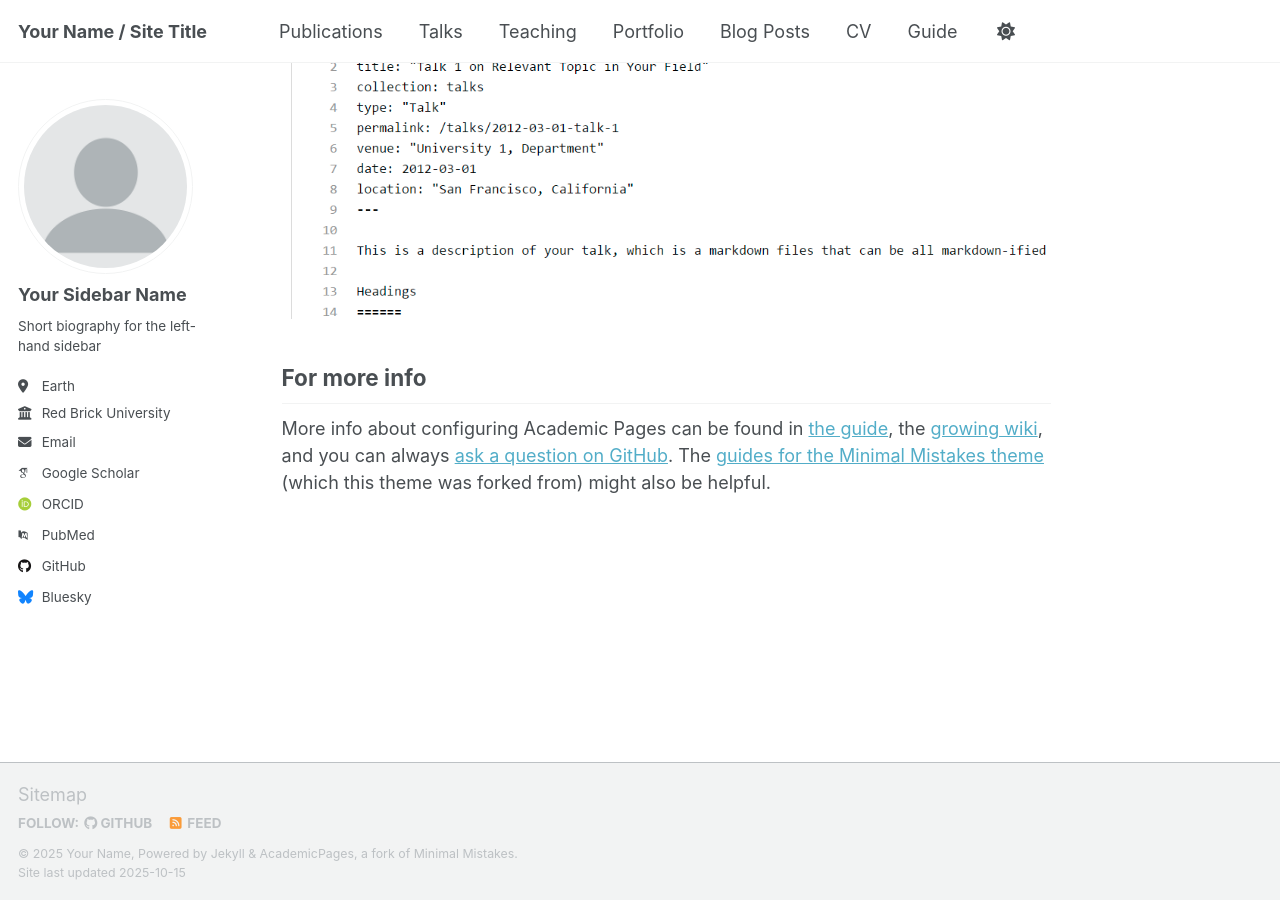
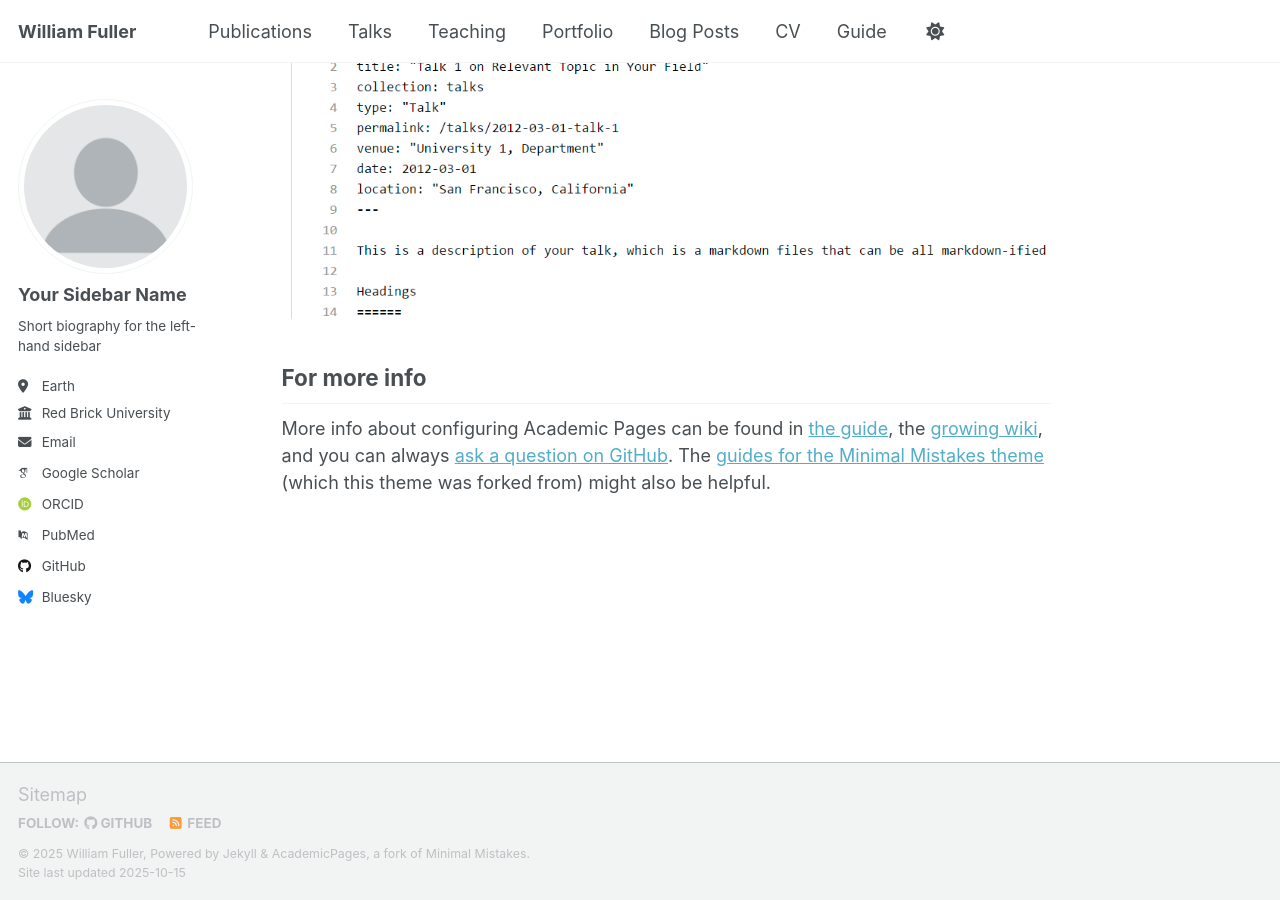
Before and after one commit to fullwd10/fullwd10.github.io, a Jekyll site: the page built from _pages/about.md, in a window 1280 px wide and 900 px high, scrolled down 2880 px. Built offline with Jekyll 4.4.1, drawn with Linux system fonts in a browser that asks for light colours; some web fonts are replaced; a script that is not in the unit is left out.

Commit message:
Update _config.yml

```diff
--- a/_config.yml
+++ b/_config.yml
@@ -7,16 +7,16 @@
 # server process.
 
 # Basic Site Settings
-locale                   : "en-US"
+locale                   : "en-GB"
 site_theme               : "default" # Currently available options are "default", "air"
-title                    : "Your Name / Site Title"
+title                    : "William Fuller"
 title_separator          : "-"
-name                     : &name "Your Name"
-description              : &description "Your Name's academic portfolio"   # Update this with a general description of your site, this is the default if not overridden by a page
+name                     : &name "William Fuller"
+description              : &description "William Fuller's website"   # Update this with a general description of your site, this is the default if not overridden by a page
 url                      : https://academicpages.github.io # The base hostname & protocol for your site e.g. "https://[your GitHub username].github.io",
                                                            # or if you already have some other page hosted on Github then use "https://[your GitHub username].github.io/[Your Repo Name]"
 baseurl                  : "" # the subpath of your site, e.g. "/blog"
-repository               : "academicpages/academicpages.github.io"
+repository               : "fullwd10/fullwd10.github.io"
 
 # Site Author - The following control what appear as part of the author content on the side bar.
 #               If a field is blank the icon and link will not appear, otherwise it will be shown.
```
